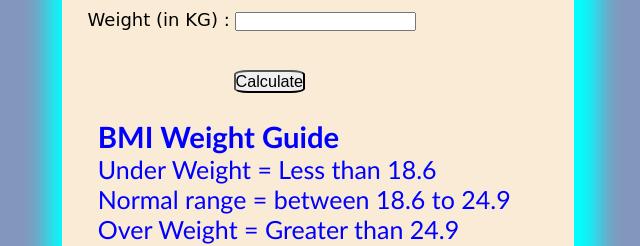
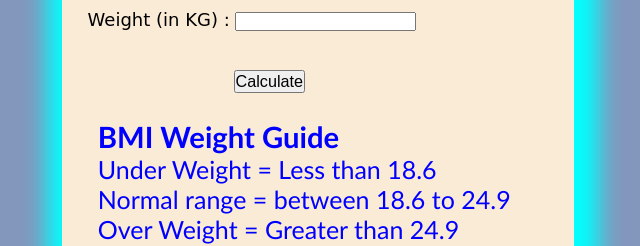
Before and after one commit to VARSHA-MALVIYA/Body-Mass-Index-Calculator, a plain HTML site: page index.html in a window 1280 px wide. Shown: the part 213-459 px from the top of the page, 322-962 px from the left. Drawn offline with Linux system fonts and the light colour scheme.

Commit message:
Update style.css

```diff
--- a/style.css
+++ b/style.css
@@ -51,7 +51,6 @@ button{
     margin-top: 8%;
     margin-left: 30%;
     color: black;
-    border-radius:20%;
 
 }
 
```
